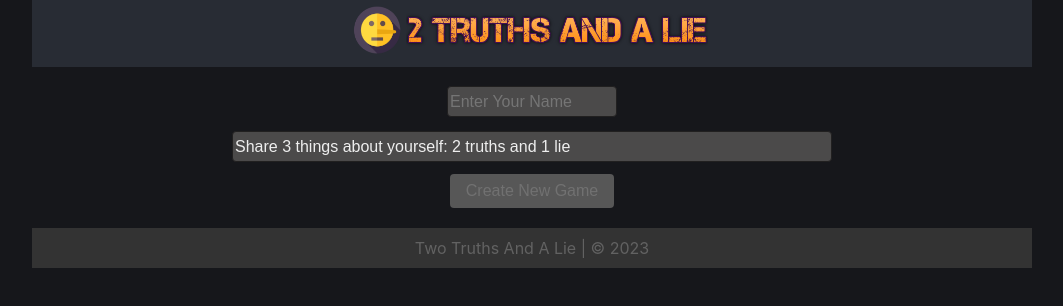
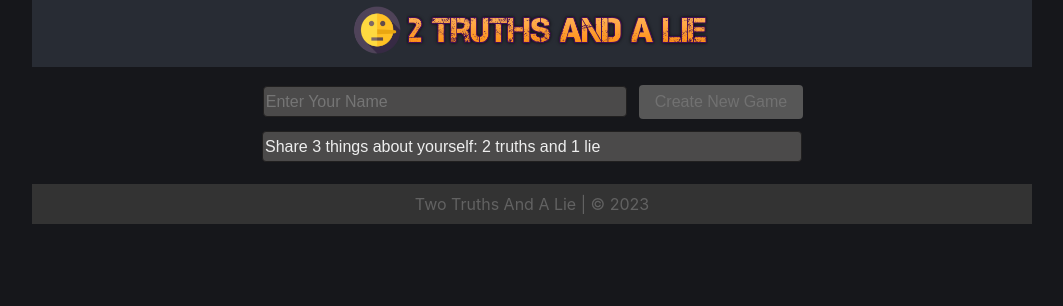
Before and after one commit to Costa365/2TruthsAndLie, a React (Create React App) app in the folder frontend/: page / in a window 1280 px wide. Shown: the top 306 px of the page, without its empty margins (108-1171 px from the left). Built offline with nearby package versions, Linux system fonts and the light colour scheme; no server answers.

Commit message:
Updated styling

```diff
--- a/frontend/src/components/Create.js
+++ b/frontend/src/components/Create.js
@@ -47,7 +47,7 @@ function Create() {
       <div className='section'>
         <input
           id='name'
-          autocomplete = 'false'
+          autoComplete = 'false'
           className='name'
           type='text'
           placeholder='Enter Your Name'
@@ -55,10 +55,16 @@ function Create() {
           onChange={handleNameChange}
           onKeyUp={handleKeyUp}
         />
+        <button
+          className={buttonDisabled ? 'button-disabled' : 'button-enabled'}
+          disabled={buttonDisabled}
+          title={buttonDisabled ? 'Your name is required' : ''}
+          id='button' onClick={handleButtonClick}>Create New Game
+        </button>
         <br />
         <input
           id='instructions'
-          autocomplete = 'false'
+          autoComplete = 'false'
           className='instructions'
           type='text'
           placeholder='Enter Game Instructions'
@@ -66,13 +72,6 @@ function Create() {
           onChange={handleInstructionsChange}
           onKeyUp={handleKeyUp}
         />
-        <br />
-        <button
-          className={buttonDisabled ? 'button-disabled' : 'button-enabled'}
-          disabled={buttonDisabled}
-          title={buttonDisabled ? 'Your name is required' : ''}
-          id='button' onClick={handleButtonClick}>Create New Game
-        </button>
       </div>
       <Footer />
     </div>
--- a/frontend/src/components/styles.css
+++ b/frontend/src/components/styles.css
@@ -151,7 +151,7 @@ input {
   background-color: #4b4a4a;
   height: 31px;
   width: 70%;
-  max-width: 600px;
+  max-width: 540px;
   box-sizing: border-box;
   font-size: 16px;
   border: none;
@@ -165,7 +165,7 @@ input:focus {
 }
 
 .name {
-  width: 170px;
+  width: 364px;
 }
 
 .instructions {
```
